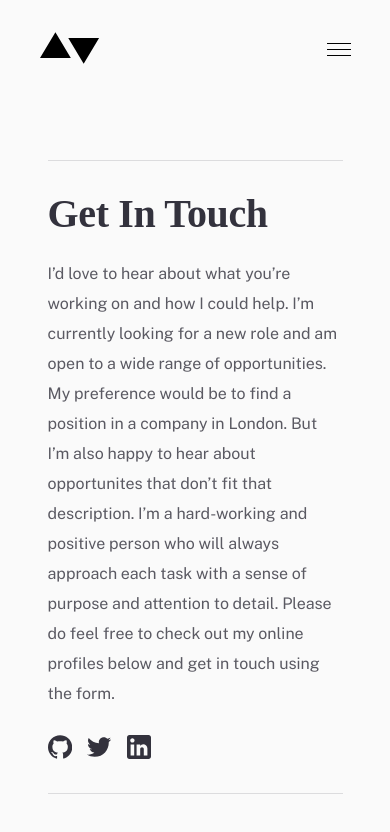
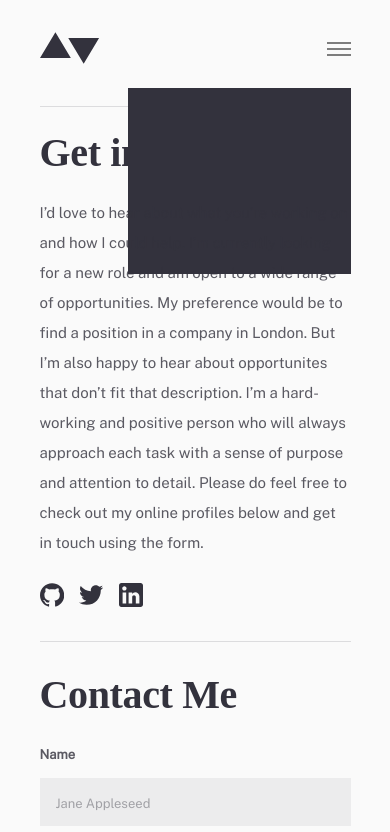
Before and after one commit to KazikKluz/minimalist-portfolio, a Next.js app: page /contactme in a window 390 px wide. Shown: the top 832 px of the page. Built offline with nearby package versions, Linux system fonts and the light colour scheme; a web font is replaced by a local one.

Commit message:
media queries done, working on animated subnav

```diff
--- a/components/navbar/navbar.component.tsx
+++ b/components/navbar/navbar.component.tsx
@@ -1,9 +1,15 @@
+import { useState } from 'react';
 import Link from 'next/link';
 import { useRouter } from 'next/router';
 import styles from './navbar.module.scss';
 
 const Navbar = () => {
   const router = useRouter();
+
+  const [visible, setVisible] = useState(false);
+
+  const handleClick = () => setVisible(!visible);
+
   return (
     <div className={styles.navbar}>
       <Link href='/'>
@@ -45,10 +51,31 @@ const Navbar = () => {
           </Link>
         </li>
       </ul>
-      <div className={styles.hamburger}>
+      <div onClick={handleClick} className={styles.hamburger}>
         <svg className={styles.hamburger_icon}>
-          <use xlinkHref='/sprite.svg#hamburger'></use>
+          <use
+            xlinkHref={visible ? 'sprite.svg#close' : 'sprite.svg#hamburger'}
+          ></use>
         </svg>
+      </div>
+      <div className={styles.subnav}>
+        <ul className={styles.links}>
+          <li>
+            <Link href='/'>
+              <a>Home</a>
+            </Link>
+          </li>
+          <li>
+            <Link href='/portfolio'>
+              <a>Portfolio</a>
+            </Link>
+          </li>
+          <li>
+            <Link href='/contactme'>
+              <a>Contact Me</a>
+            </Link>
+          </li>
+        </ul>
       </div>
     </div>
   );
--- a/components/navbar/navbar.module.scss
+++ b/components/navbar/navbar.module.scss
@@ -3,6 +3,7 @@
   width: auto;
   padding: 0 16.45rem;
   justify-content: space-between;
+  position: relative;
 
   @media screen and (max-width: 1440px) {
     padding: 0 11.5vw;
@@ -23,12 +24,13 @@
       display: flex;
       justify-content: center;
       align-items: center;
+      cursor: pointer;
     }
   }
 
   .hamburger_icon {
     width: 2.4rem;
-    height: 1.3rem;
+    height: 1.8rem;
   }
 
   ul {
@@ -63,10 +65,27 @@
       color: var(--color-cyan);
     }
   }
+
+  .subnav {
+    position: absolute;
+    display: flex;
+    flex-direction: column;
+    width: 22.3rem;
+    height: 18.6rem;
+    top: 5.6rem;
+    right: 3.2rem;
+    background-color: var(--color-greyish-dark-blue);
+
+    a:link,
+    a:visited {
+      text-decoration: none;
+      color: white;
+    }
+  }
 }
 
 .logo {
-  fill: var(--color-grayish-dark-blue);
+  fill: var(--color-greyish-dark-blue);
   width: 6rem;
   height: 3.2rem;
 }
--- a/pages/contactme.module.scss
+++ b/pages/contactme.module.scss
@@ -7,6 +7,10 @@
 
   @media screen and (max-width: 868px) {
     padding: 0 4rem;
+  }
+
+  @media screen and (max-width: 475px) {
+    padding: 0 3.2rem;
   }
 }
 
@@ -21,6 +25,11 @@
   @media screen and (max-width: 868px) {
     padding: 3.2rem 0;
     flex-direction: column;
+  }
+
+  @media screen and (max-width: 475px) {
+    margin-top: 4rem;
+    padding: 2.5rem 0 3.2rem 0;
   }
 
   h3 {
@@ -44,6 +53,10 @@
     font-size: 1.6rem;
     line-height: 3rem;
     opacity: 0.8;
+
+    @media screen and (max-width: 475px) {
+      font-size: 1.5rem;
+    }
   }
 }
 
@@ -60,6 +73,10 @@
     height: 2.4rem;
     margin-right: 1.55rem;
     margin-top: 2.62rem;
+
+    @media screen and (max-width: 475px) {
+      margin-top: 2.5rem;
+    }
   }
 }
 
@@ -75,6 +92,10 @@
     margin-bottom: 9.6rem;
   }
 
+  @media screen and (max-width: 457px) {
+    margin-bottom: 8rem;
+  }
+
   h3 {
     flex-grow: 1;
     font-family: 'Ibarra Real Nova', serif;
@@ -85,6 +106,10 @@
 
     @media screen and (max-width: 868px) {
       margin-bottom: 3.2rem;
+    }
+
+    @media screen and (max-width: 457px) {
+      margin-bottom: 2.4rem;
     }
   }
 
--- a/pages/contactme.tsx
+++ b/pages/contactme.tsx
@@ -64,7 +64,7 @@ const ContactMe: NextPageWithLayout = () => {
   return (
     <div className={styles.contactme}>
       <div className={styles.top}>
-        <h3>Get In Touch</h3>
+        <h3>Get in Touch</h3>
         <div className={styles.text}>
           <p>
             I’d love to hear about what you’re working on and how I could help.
```
